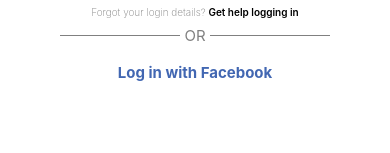
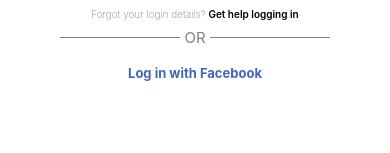
Before and after one commit to mkaychuks/instagramLoginUIClone, a React Native app: screen / in a window 390 px wide. Shown: the part 496-649 px from the top of the page. Built offline with nearby package versions, Linux system fonts and the light colour scheme.

Commit message:
add a feature "fontSize"

```diff
--- a/App.js
+++ b/App.js
@@ -105,7 +105,7 @@
   facebook: {
     color: '#4267B2',
     fontWeight: 'bold',
-    fontSize: 15
+    fontSize: 13
   },
   facebookButton: {
     margin: 10,
```
